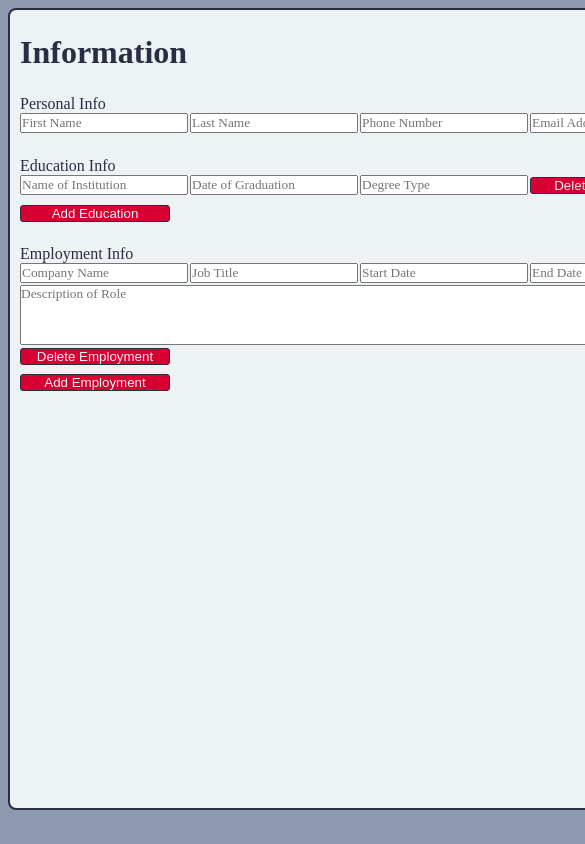
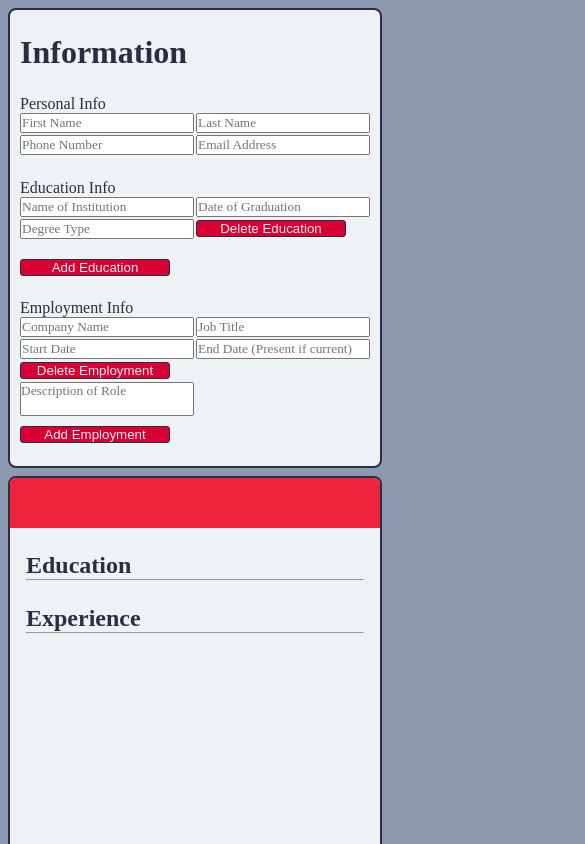
Before and after one commit to DAlexFunk/Odin-CV-Application, a React (Vite) app: page / in a window 390 px wide. Shown: the top 844 px of the page, 585 px wide, since content can reach past the window. Built offline with nearby package versions, Linux system fonts and the light colour scheme.

Commit message:
Added support for smaller screens

```diff
--- a/src/styles.css
+++ b/src/styles.css
@@ -59,9 +59,8 @@ fieldset input {
   font-family: inherit;
 }
 
-fieldset#personalInfo {
-  display: flex;
-  gap: 2px;
+div.education button {
+  height: fit-content;
 }
 
 fieldset#educationInfo input {
@@ -125,3 +124,34 @@ div.employmentItem h2 + p {
 div.employmentItem p:last-child {
   grid-area: 2 / 1 / 2 / 3;
 }
+
+@media (max-width: 1100px) {
+  div#root {
+    display: flex;
+    flex-direction: column;
+  }
+
+  fieldset#personalInfo,
+  fieldset#educationInfo div.education,
+  fieldset#employmentInfo div.employment {
+    display: grid;
+    grid-template-columns: repeat(auto-fit, minmax(150px, 1fr));
+    gap: 2px;
+  }
+
+  fieldset#employmentInfo div.employment {
+    grid-template-rows: 1fr;
+  }
+
+  div.employment textarea {
+    grid-area: 5 / 1 / 5 / 1;
+  }
+
+  fieldset#educationInfo div.education {
+    margin-bottom: 18px;
+  }
+
+  fieldset#educationInfo input {
+    margin: 0;
+  }
+}
```
